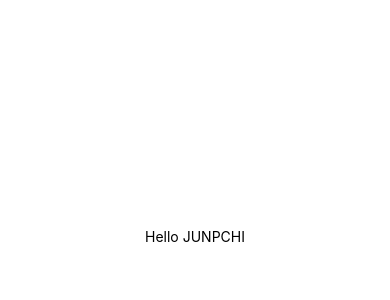
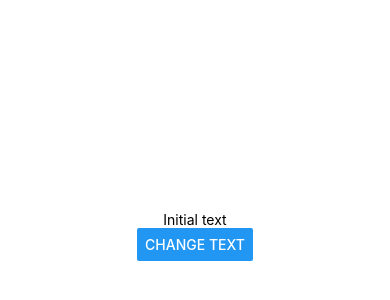
Before and after one commit to juanpchica/TodoReactNative, a React Native app: screen / in a window 390 px wide. Shown: the part 186-486 px from the top of the page. Built offline with nearby package versions, Linux system fonts and the light colour scheme.

Commit message:
Button onpress added

```diff
--- a/App.js
+++ b/App.js
@@ -1,11 +1,13 @@
 import { StatusBar } from "expo-status-bar";
-import React from "react";
-import { StyleSheet, Text, View } from "react-native";
+import React, { useState } from "react";
+import { Button, StyleSheet, Text, View } from "react-native";
 
 export default function App() {
+  const [title, setTitle] = useState("Initial text");
   return (
     <View style={styles.container}>
-      <Text>Hello JUNPCHI</Text>
+      <Text>{title}</Text>
+      <Button title="Change text" onPress={() => setTitle("New value")} />
       <StatusBar style="auto" />
     </View>
   );
--- a/app.json
+++ b/app.json
@@ -1,7 +1,7 @@
 {
   "expo": {
-    "name": "myFirstApp",
-    "slug": "myFirstApp",
+    "name": "todoReactNative",
+    "slug": "todoreactnative",
     "version": "1.0.0",
     "orientation": "portrait",
     "icon": "./assets/icon.png",
@@ -27,6 +27,7 @@
     },
     "web": {
       "favicon": "./assets/favicon.png"
-    }
+    },
+    "description": ""
   }
 }
```
Also changed, not shown: .expo-shared/README.md (added).
